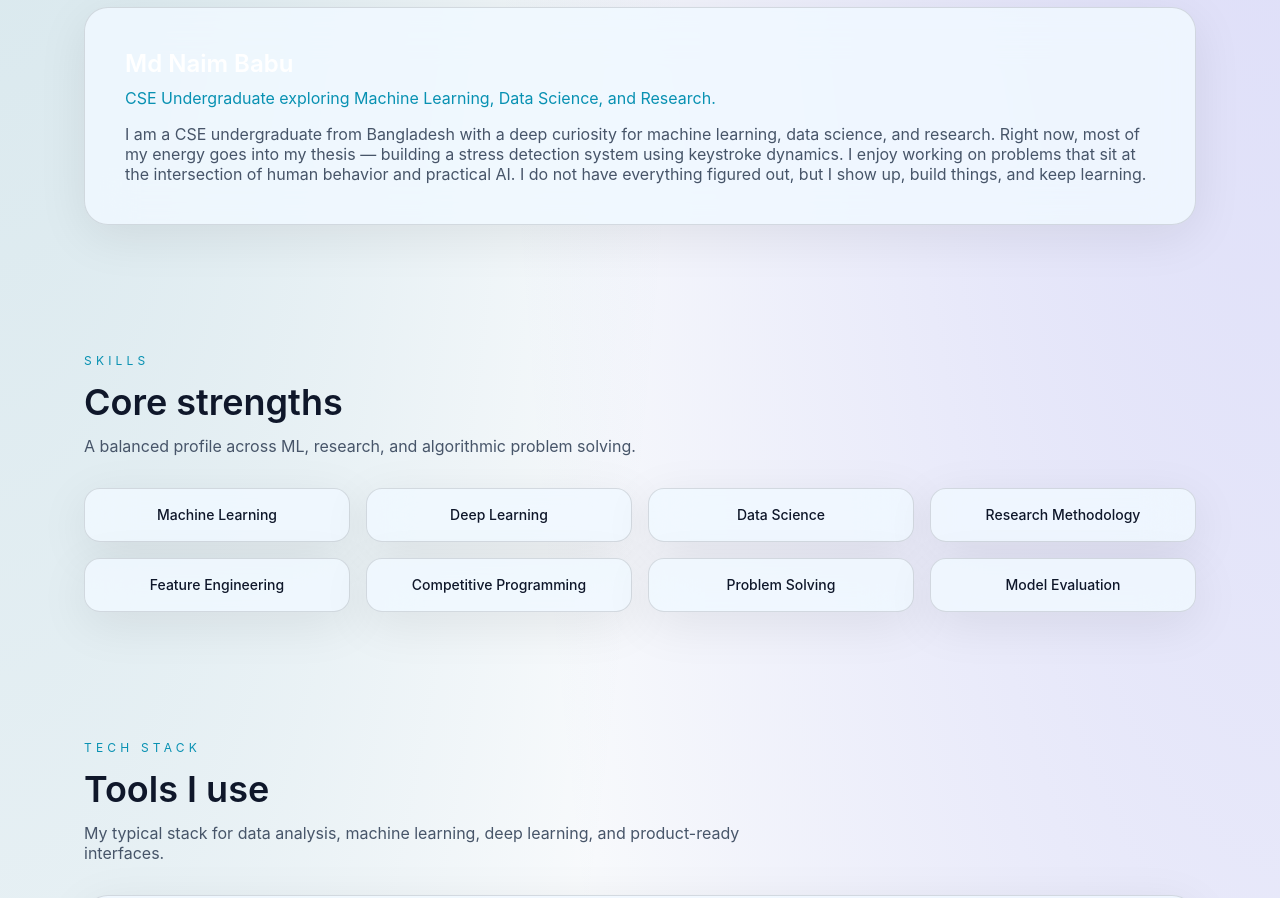
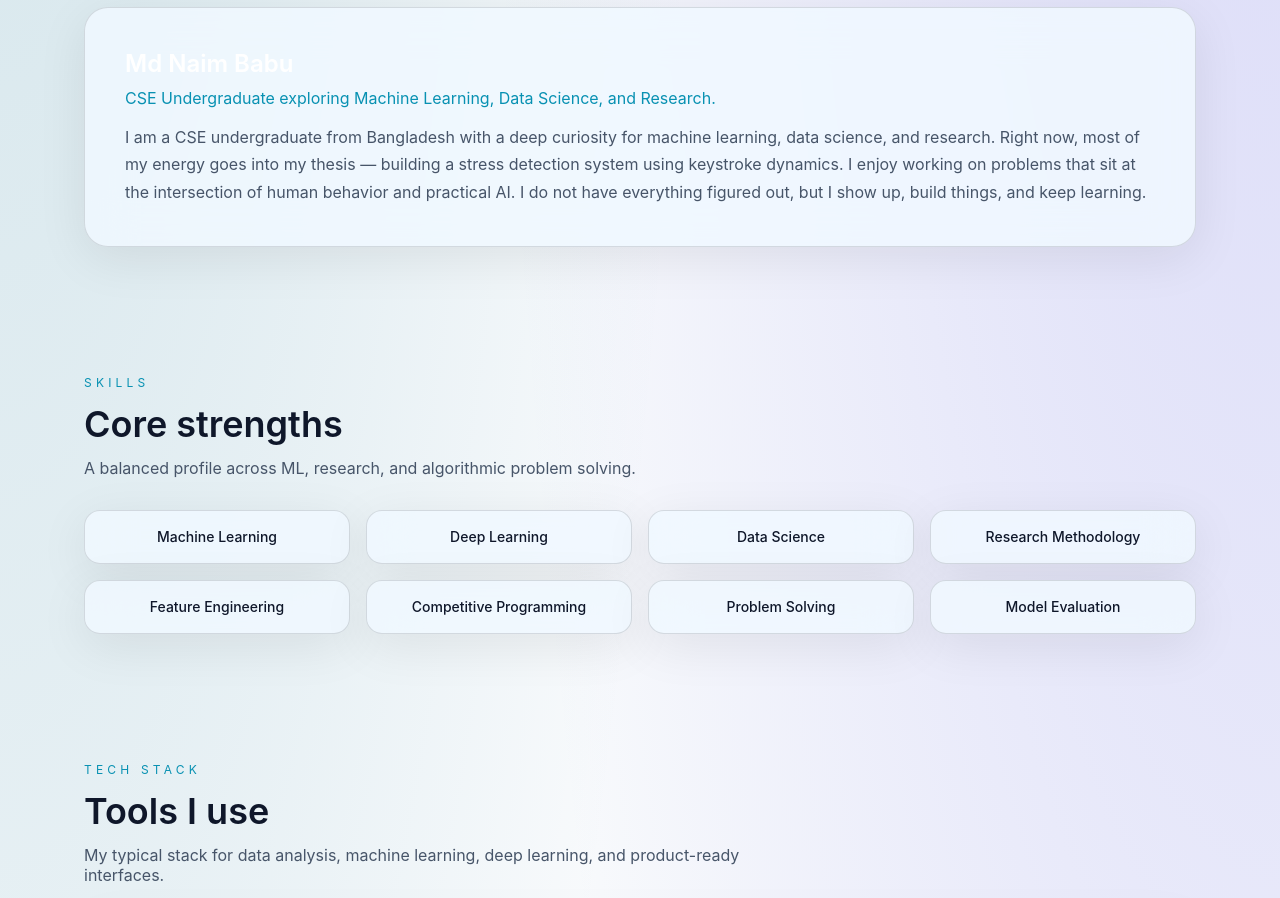
Before and after one commit to mdnaim2004/my_portfolio, a React (Vite) app: page / in a window 1280 px wide. Shown: the part 1120-2018 px from the top of the page. Built offline with nearby package versions, Linux system fonts and the light colour scheme.

Commit message:
style: add leading-relaxed utility class to index.css

```diff
--- a/src/index.css
+++ b/src/index.css
@@ -123,6 +123,7 @@ button {
 .text-4xl { font-size: 2.25rem; line-height: 2.5rem; }
 .text-5xl { font-size: 3rem; line-height: 1; }
 .text-6xl { font-size: 3.75rem; line-height: 1; }
+.leading-relaxed { line-height: 1.7; }
 .uppercase { text-transform: uppercase; }
 .tracking-wide { letter-spacing: 0.1em; }
 .tracking-wider { letter-spacing: 0.16em; }
```
